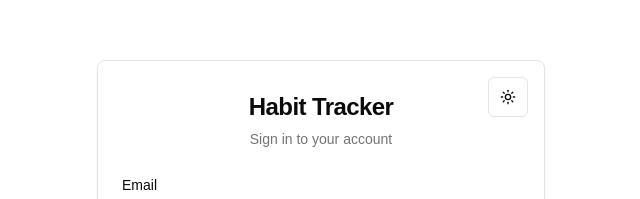
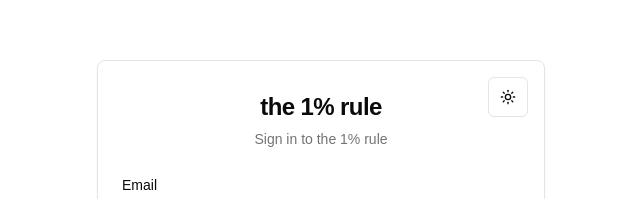
Before and after one commit to anshm42/habit-tracker, a Next.js app: page / in a window 1280 px wide. Shown: the part 107-306 px from the top of the page, without its empty margins (319-959 px from the left). Built offline with nearby package versions, Linux system fonts and the light colour scheme; no server answers.

Commit message:
feat: updated app name

```diff
--- a/app/layout.tsx
+++ b/app/layout.tsx
@@ -5,8 +5,8 @@ import { ThemeProvider } from '@/components/theme-provider'
 import { Toaster } from 'sonner'
 
 export const metadata: Metadata = {
-  title: 'Habit Tracker',
-  description: 'Build better habits, one day at a time',
+  title: 'the 1% rule',
+  description: 'the 1% rule',
   generator: 'v0.dev',
 }
 
--- a/app/page.tsx
+++ b/app/page.tsx
@@ -233,8 +233,8 @@ function HabitTrackerApp() {
         {/* Header */}
         <div className="flex items-center justify-between mb-8">
           <div>
-            <h1 className="text-3xl font-bold text-foreground">Habit Tracker</h1>
-            <p className="text-muted-foreground mt-1">Build better habits, one day at a time</p>
+            <h1 className="text-3xl font-bold text-foreground">the 1% rule</h1>
+            <p className="text-muted-foreground mt-1">small improvements, big results</p>
           </div>
 
           <div className="flex items-center gap-4">
--- a/components/auth-form.tsx
+++ b/components/auth-form.tsx
@@ -133,22 +133,22 @@ export function AuthForm() {
   const getTitle = () => {
     switch (mode) {
       case "signup":
-        return "Create your account"
+        return "Create your account for the 1% rule"
       case "forgot-password":
         return "Reset your password"
       default:
-        return "Sign in to your account"
+        return "Sign in to the 1% rule"
     }
   }
 
   const getDescription = () => {
     switch (mode) {
       case "signup":
-        return "Create your account to start tracking habits"
+        return "Create your account to start your 1% journey"
       case "forgot-password":
         return "Enter your email to receive a password reset link"
       default:
-        return "Welcome back! Sign in to continue"
+        return "Welcome back to the 1% rule! Sign in to continue"
     }
   }
 
@@ -170,7 +170,7 @@ export function AuthForm() {
               Back
             </Button>
           )}
-          <CardTitle className="text-2xl">Habit Tracker</CardTitle>
+          <CardTitle className="text-2xl">the 1% rule</CardTitle>
           <CardDescription>{getTitle()}</CardDescription>
         </CardHeader>
         <CardContent>
```
